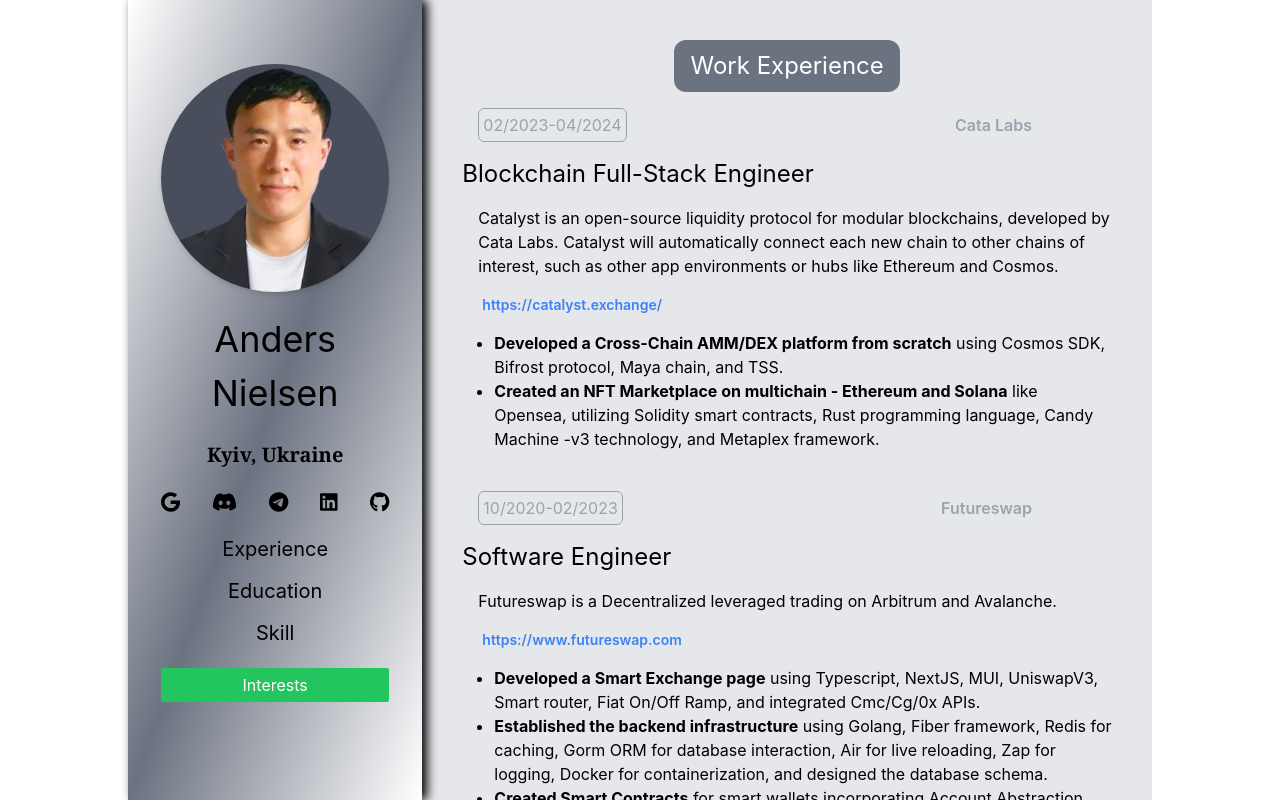
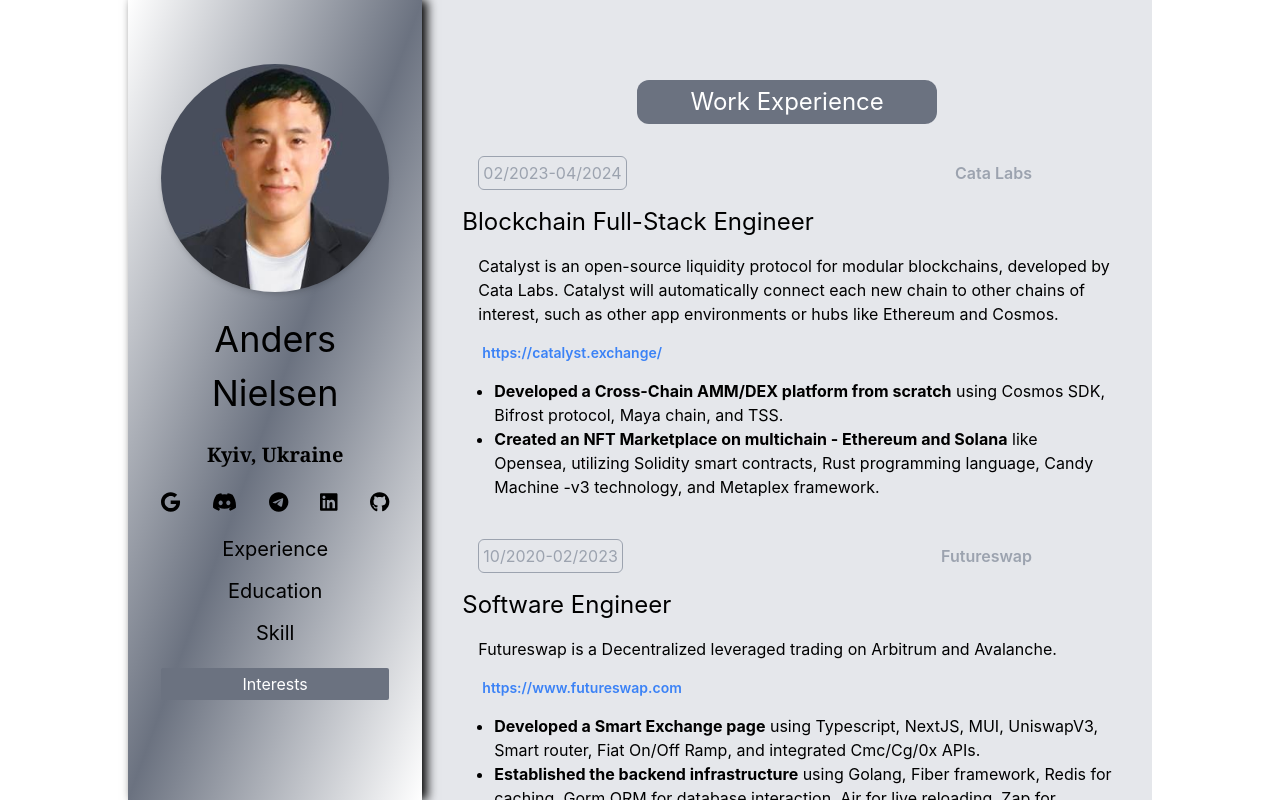
Before and after one commit to andersn0003/Anders-Nielsen, a React (Create React App) app: page / in a window 1280 px wide. Built offline with nearby package versions, Linux system fonts and the light colour scheme.

Commit message:
updatef all

```diff
--- a/src/App.js
+++ b/src/App.js
@@ -34,16 +34,16 @@
         </div>
         <img src="https://readme-typing-svg.herokuapp.com?font=Fira+Code&size=14&pause=1000&color=15F748&center=false&vCenter=true&multiline=true&width=300&height=150&lines=Non-Fungible+Token;Trading;DeFi/DEX;Cross+Chain;Generative+AI" alt="Typing SVG" />
       </div>
-      <main className='flex flex-col h-full w-full bg-gray-200 overflow-auto p-10 gap-10 z-20'>
-        <div id='1' className='w-full flex flex-col gap-4 items-center'>
+      <main className='flex flex-col h-full w-full bg-gray-200 overflow-auto px-10 py-20 gap-10 z-20'>
+        <div id='1' className='w-full flex flex-col gap-8 items-center'>
           <Title content={'Work Experience'} />
           <Experience />
         </div>
-        <div id='2' className='w-full flex flex-col gap-4 items-center'>
+        <div id='2' className='w-full flex flex-col gap-8 items-center'>
           <Title content={'Education'} />
           <Education />
         </div>
-        <div id='3' className='w-full flex flex-col gap-4 items-center'>
+        <div id='3' className='w-full flex flex-col gap-8 items-center'>
           <Title content={'Skill'} />
           <Skills />
         </div>
--- a/src/components/LinkBox.js
+++ b/src/components/LinkBox.js
@@ -9,19 +9,19 @@
     return (
         <div className='flex flex-row justify-center gap-8'>
             <a href="https://mail.google.com/mail/u/0/#advanced-search/to=andersn0093%40gmail.com&query=in%3Asent&isrefinement=true&todisplay=andersn0093%40gmail.com?compose=new">
-                <FontAwesomeIcon icon={faGoogle} size='lg' className='hover:text-red-400' />
+                <FontAwesomeIcon icon={faGoogle} size='lg' className='hover:text-red-500' />
             </a>
             <a href="https://discord.gg/andersn0095">
-                <FontAwesomeIcon icon={faDiscord} size='lg' className='hover:text-purple-400' />
+                <FontAwesomeIcon icon={faDiscord} size='lg' className='hover:text-purple-500' />
             </a>
             <a href="https://t.me/andersn0093">
-                <FontAwesomeIcon icon={faTelegram} size='lg' className='hover:text-blue-400' />
+                <FontAwesomeIcon icon={faTelegram} size='lg' className='hover:text-blue-500' />
             </a>
             <a href="https://linkedin.com/in/anders-nielsen-050ab62b7">
-                <FontAwesomeIcon icon={faLinkedin} size='lg' className='hover:text-blue-600' />
+                <FontAwesomeIcon icon={faLinkedin} size='lg' className='hover:text-blue-700' />
             </a>
             <a href="https://github.com/coin5555">
-                <FontAwesomeIcon icon={faGithub} size='lg' className='hover:text-green-400' />
+                <FontAwesomeIcon icon={faGithub} size='lg' className='hover:text-green-500' />
             </a>
         </div>
     )
--- a/src/components/Title.js
+++ b/src/components/Title.js
@@ -2,7 +2,7 @@
 
 export default function Title({ content }) {
   return (
-    <div className='bg-gray-500 text-white w-100 text-center text-[24px] px-4 py-2 rounded-xl'>
+    <div className='bg-gray-500 text-white w-[300px] text-center text-[24px] px-4 py-1 rounded-xl'>
       {content}
     </div>
   )
--- a/src/pages/Interests.js
+++ b/src/pages/Interests.js
@@ -4,7 +4,7 @@
     const [toggle, setIsToggle] = useState(false)
     return (
         <div className='w-full flex flex-col gap-4 '>
-            <button className={' w-full py-1 text-center border border-green-500 rounded-sm ' + (toggle ? 'bg-white text-green-500 hover:bg-green-500 hover:text-white' : ' bg-green-500 text-white hover:bg-white hover:text-green-500')} onClick={() => setIsToggle(state => !state)}>
+            <button className={' w-full py-1 text-center rounded-sm ' + (toggle ? 'bg-white text-gray-500 hover:bg-gray-500 hover:text-white' : ' bg-gray-500 text-white hover:bg-white hover:text-gray-500')} onClick={() => setIsToggle(state => !state)}>
                 Interests
             </button>
             <ul className={' ' + (toggle ? 'flex flex-col items-start list-disc ml-6' : 'hidden')}>
```
